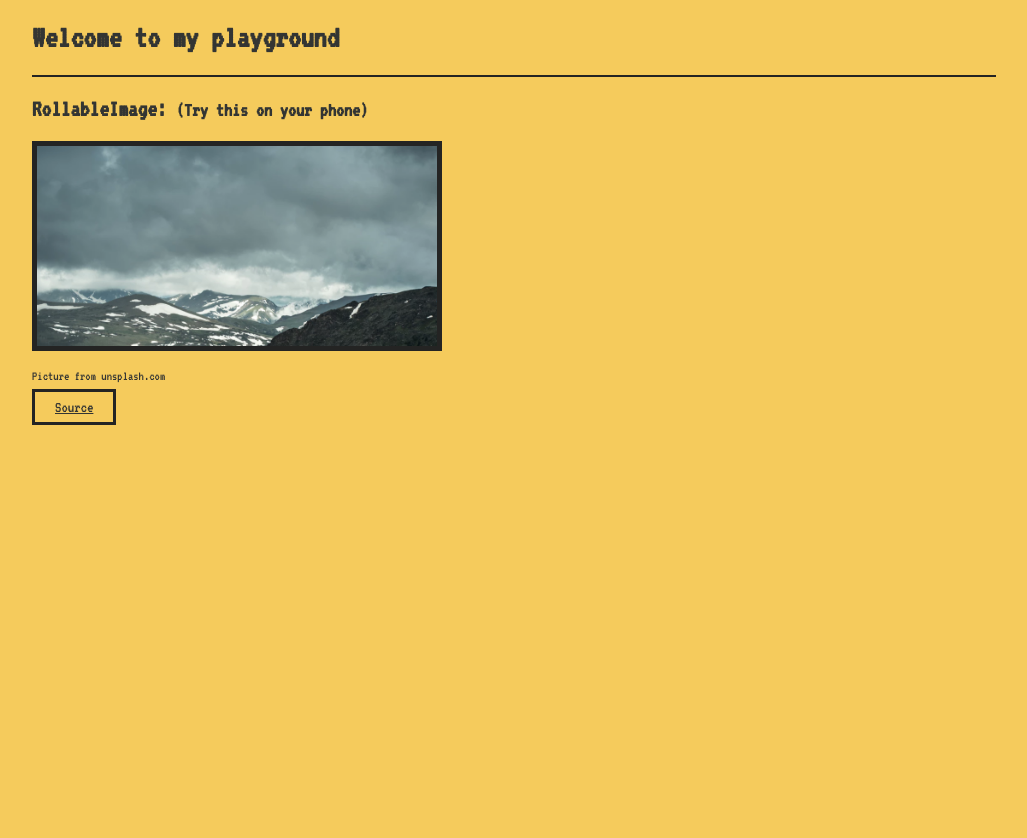
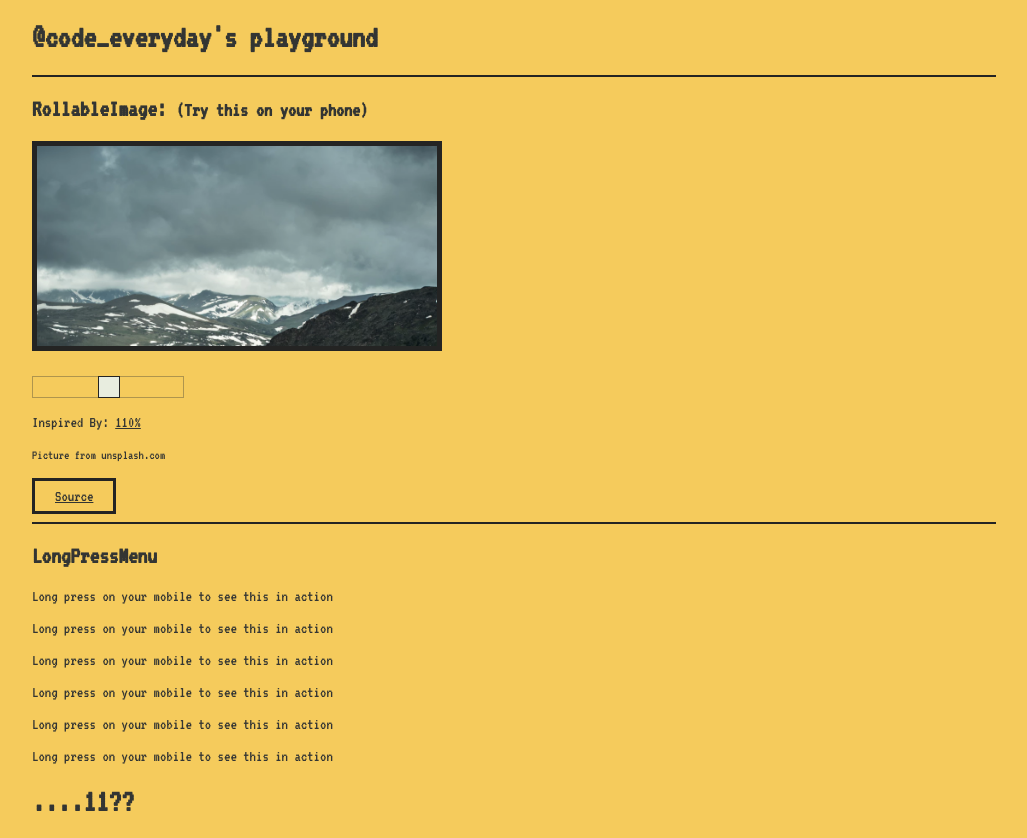
Before and after one commit to chuson1996/playground, a React app: page / in a window 1280 px wide. Shown: the whole page, without its empty margins (126-1153 px from the left). Before the commit the page ends 800 px from the top, so only its background shows below. Built offline with nearby package versions, Linux system fonts and the light colour scheme.

Commit message:
Long press menu

```diff
--- a/config/webpack.config.dev.js
+++ b/config/webpack.config.dev.js
@@ -1,4 +1,4 @@
-'use strict';
+// 'use strict';
 
 var autoprefixer = require('autoprefixer');
 var webpack = require('webpack');
--- a/src/App.js
+++ b/src/App.js
@@ -1,8 +1,9 @@
 import React, { Component } from 'react';
-import RollableImage from 'components/RollableImage/RollableImage';
 import styled from 'styled-components';
 import media from 'theme/media';
 import { black } from 'theme/variables';
+import RollableImage from 'components/RollableImage/RollableImage';
+import LongPressMenu from 'components/LongPressMenu/LongPressMenu';
 
 const Container = styled.div`
   padding-left: 150px;
@@ -26,13 +27,23 @@ class App extends Component {
   render() {
     return (
       <Container>
-        <h1>Welcome to my playground</h1>
+        <h1>@code_everyday's playground</h1>
         <hr/>
         <h2>RollableImage: <small>(Try this on your phone)</small></h2>
         <RollableImage/>
         <LinkButton
           target="_blank"
           href="https://github.com/chuson1996/playground/blob/master/src/components/RollableImage/RollableImage.js">Source</LinkButton>
+        <br/>
+        <hr/>
+        <h2>LongPressMenu</h2>
+        <p>Long press on your mobile to see this in action</p>
+        <p>Long press on your mobile to see this in action</p>
+        <p>Long press on your mobile to see this in action</p>
+        <p>Long press on your mobile to see this in action</p>
+        <p>Long press on your mobile to see this in action</p>
+        <p>Long press on your mobile to see this in action</p>
+        <LongPressMenu/>
       </Container>
     );
   }
--- /dev/null
+++ b/src/components/LongPressMenu/LongPressMenu.js
@@ -0,0 +1,168 @@
+import React, { Component } from 'react';
+import styled, { css } from 'styled-components';
+import { white, yellow } from 'theme/variables';
+
+const Container = styled.div`
+  width: 100vw;
+  height: 100vh;
+  ${''/* background-color: ${white}; */}
+  position: fixed;
+  top: 0;
+  left: 0;
+  pointer-events: none;
+`;
+
+const Menu = styled.div`
+  opacity: 1;
+  height: 100%;
+
+  pointer-events: none;
+  transition: opacity .2s ease-in;
+  ${ ({ close }) => close && css`
+    opacity: 0;
+  `}
+`;
+
+const Option = styled.div`
+  width: 100%;
+  height: 50%;
+  background-color: red;
+  border-bottom: 1px solid white;
+  font-size: 2em;
+
+  display: flex;
+  align-content: center;
+  justify-content: center;
+
+  transition: background-color .2s ease-in;
+  ${ ({ active }) => active && css`
+    background-color: yellow;
+  `}
+`;
+
+const Message = styled.h1`
+  ${''/* position: fixed;
+  z-index: 99; */}
+`;
+
+export default class LongPressNenu extends Component {
+  constructor(props) {
+    super(props);
+    this.state = {
+      pressing: false,
+      moving: false,
+      message: '....11??',
+      option1Active: false,
+      option2Active: false
+    };
+  }
+
+  componentDidMount() {
+    window.addEventListener('touchstart', this.onTouchStart);
+    window.addEventListener('touchend', this.onTouchEnd);
+    window.addEventListener('touchmove', this.onTouchMove);
+  }
+
+  onTouchStart = (e) => {
+    this.adjustOptionsProps(e);
+    this.timeout = setTimeout(() => {
+      const { moving } = this.state;
+      if (!moving) {
+        this.setState({
+          pressing: true
+        });
+      }
+    }, 500);
+  };
+
+  onTouchEnd = (e) => {
+    if (this.state.pressing) {
+      // console.log(e.touches);
+      // console.log(e.pageY);
+      // console.log(e.changedTouches[0].pageY);
+      this.setState({
+        message: (e.changedTouches[0].clientY / window.innerHeight < 1/2) ?
+          'Just click link 1':
+          'Just click link 2'
+      });
+    }
+    this.setState({
+      pressing: false,
+      moving: false,
+      // message: e.target.textContent
+    });
+
+    if (this.timeout) {
+      clearTimeout(this.timeout);
+    }
+
+  };
+
+  onTouchMove = (e) => {
+    this.setState({
+      moving: true
+    });
+    const { pressing } = this.state;
+    // this.setState({
+    //   message: e.touches[0].pageY
+    // });
+    if (pressing) {
+      e.preventDefault();
+      this.adjustOptionsProps(e);
+    }
+  };
+
+  adjustOptionsProps = (e) => {
+    const pageY = (e.touches && e.touches.length) ?
+      e.touches[0].clientY :
+      e.changedTouches[0].clientY;
+
+    if (pageY / window.innerHeight < 1/2) {
+      this.setState({
+        option1Active: true,
+        option2Active: false
+      });
+    } else {
+      this.setState({
+        option1Active: false,
+        option2Active: true
+      });
+    }
+  }
+
+  onLinkSelected = () => {
+    this.setState({
+      message: 'A Link is selected'
+    });
+  }
+
+  render() {
+    const {
+      pressing,
+      // moving,
+      message,
+      option1Active,
+      option2Active
+    } = this.state;
+
+    return (
+      <div>
+        <Message>{message}</Message>
+        <Container
+          open={pressing}
+          // onMouseDown={this.onTouchStart}
+          // onMouseUp={this.onTouchEnd}
+          // onMouseMove={this.onTouchMove}
+          // onTouchEnd={this.onTouchEnd}
+          // onTouchMove={this.onTouchMove}
+          // onTouchStart={this.onTouchStart}
+        >
+            <Menu close={!pressing}>
+              <Option active={option1Active}>Link1</Option>
+              <Option active={option2Active}>Link2</Option>
+            </Menu>
+          </Container>
+      </div>
+    );
+  }
+}
--- a/src/components/RollableImage/RollableImage.js
+++ b/src/components/RollableImage/RollableImage.js
@@ -2,8 +2,9 @@ import React, { Component } from 'react';
 import styled from 'styled-components';
 import { Motion, spring } from 'react-motion';
 import media from 'theme/media';
-import { black, white } from 'theme/variables';
+import { black, white, gray, lightGray } from 'theme/variables';
 
+// --------------Styles-----------------
 const ImgContainer = styled.div`
   width: 400px;
   height: 200px;
@@ -18,10 +19,32 @@ const Image = styled.img`
   height: 100%;
 `;
 
-const between = function between(min, max) {
+const Rectangle = styled.div`
+  margin-top: 25px;
+
+  width: 150px;
+  height: 20px;
+  border: 1px solid ${lightGray};
+`;
+const InnerRectangle = styled.div`
+  margin-top: -1px;
+  margin-left: -1px;
+
+  height: 20px;
+  width: 20px;
+  border: 1px solid ${black};
+  background-color: ${white};
+`;
+
+// -----------Helpers------------------
+
+const between = function between(a, b) {
+  const min = a < b ? a : b;
+  const max = a < b ? b : a;
   return (val) => Math.min(max, Math.max(val, min));
 }
 
+// --------------Component-----------------
 export default class RollableImage extends Component {
   constructor(props) {
     super(props);
@@ -97,7 +120,7 @@ export default class RollableImage extends Component {
             {({ x }) =>
               <Image
                 style={{
-                  transform: `translate(${-k + k * between(-1, 1)(x)}px, 0)`
+                  transform: `translate(${-k + k * between(-1, 1)(-x) - 1}px, 0)`
                 }}
                 onLoad={this.onImageLoad}
                 src={require("assets/view.png")}
@@ -106,6 +129,21 @@ export default class RollableImage extends Component {
             }
           </Motion>
         </ImgContainer>
+        <Rectangle>
+          <Motion style={{ x: spring(mousePositionRatio) }}>
+            {({ x }) =>
+              <InnerRectangle
+                style={{
+                  marginLeft: `${(between(-1, 1)(x) + 1) * 100 * 130 / 150 / 2}%`
+                }}
+              />
+            }
+          </Motion>
+        </Rectangle>
+        <p>
+          Inspired By:&nbsp;
+          <a target="_blank" href="http://bergluft.hervis.at/chapter/2">110%</a>
+        </p>
         <p><small>Picture from unsplash.com</small></p>
       </div>
     );
--- a/src/theme/globalStyle.js
+++ b/src/theme/globalStyle.js
@@ -1,3 +1,4 @@
+/* eslint-disable */
 import { injectGlobal } from 'styled-components';
 import { gray, black, yellow, white } from './variables';
 
@@ -17,5 +18,20 @@ injectGlobal`
   button, a {
     color: ${gray};
     font-family: 'VT323', monospace;
+    display: inline-block;
+  }
+
+  * {
+    ${''/* pointer-events: none; */}
+    -webkit-touch-callout: none;
+    -webkit-user-select: none;
+     -khtml-user-select: none;
+       -moz-user-select: none;
+        -ms-user-select: none;
+            user-select: none;
+  }
+
+  a, button {
+    pointer-events: auto;
   }
 `;
--- a/src/theme/variables.js
+++ b/src/theme/variables.js
@@ -3,3 +3,4 @@ export const white = '#e8eddf';
 export const yellow = '#f5cb5c';
 export const black = '#242423';
 export const gray = '#333533';
+export const lightGray = 'rgba(51, 53, 51, 0.36)';
```
